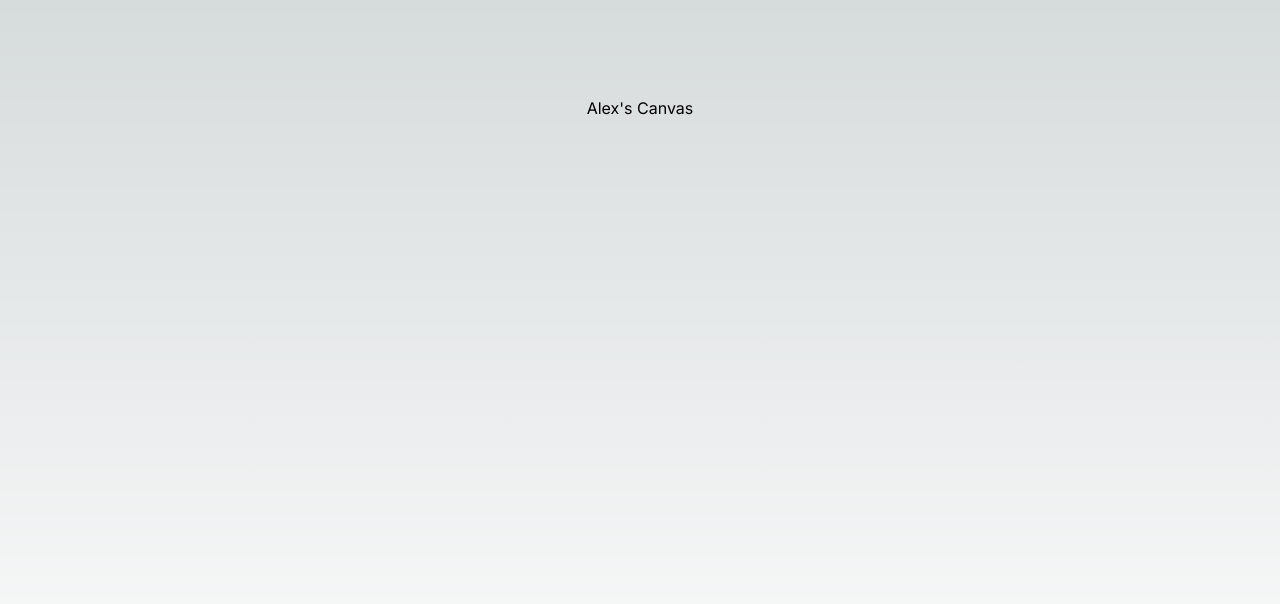
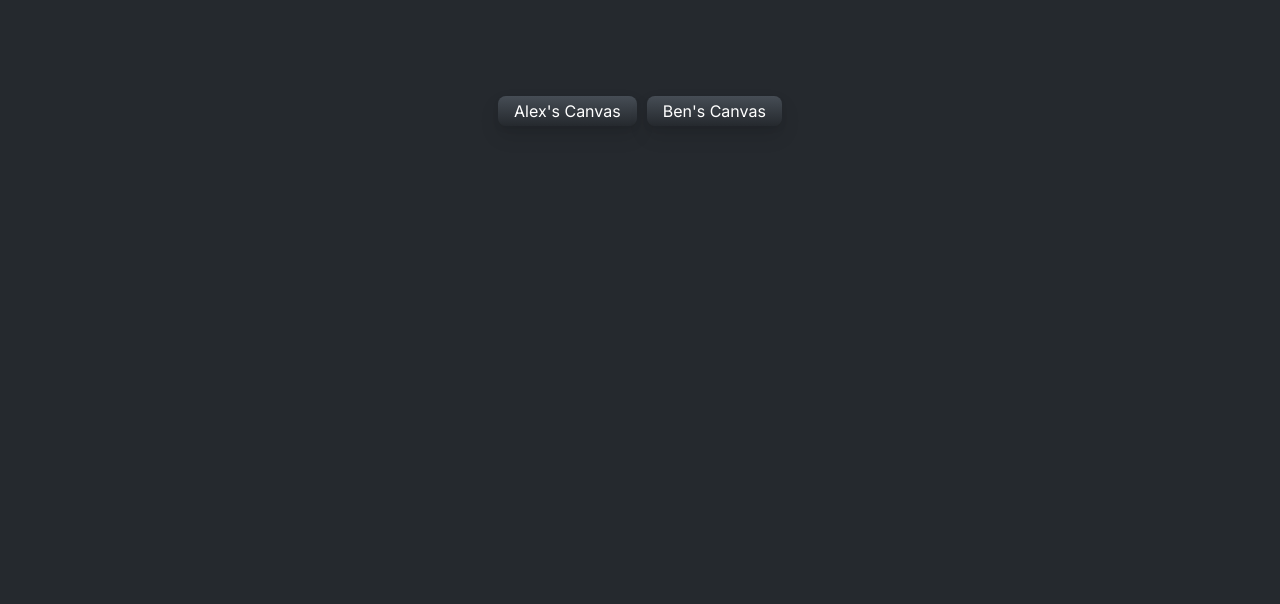
Before and after one commit to Adlam4002/Al-and-Ben-Three_project, a Next.js app: page / in a window 1280 px wide. Shown: the top 604 px of the page. Built offline with nearby package versions, Linux system fonts and the light colour scheme.

Commit message:
made a light, some boxes, shadows not working

```diff
--- a/src/app/alex/page.js
+++ b/src/app/alex/page.js
@@ -16,7 +16,7 @@ export default function App() {
       <div id="canvas-container" className="h-screen w-screen">
         <Canvas
           camera={{
-            position: [-6, 7, 7],
+            position: [0, 10, 25],
           }}
         >
           <Plane
--- a/src/app/globals.css
+++ b/src/app/globals.css
@@ -2,32 +2,37 @@
 @tailwind components;
 @tailwind utilities;
 
-:root {
-  --foreground-rgb: 0, 0, 0;
-  --background-start-rgb: 214, 219, 220;
-  --background-end-rgb: 255, 255, 255;
+a {
+  align-items: center;
+  background-color: initial;
+  background-image: linear-gradient(#464d55, #25292e);
+  border-radius: 8px;
+  border-width: 0;
+  box-shadow: 0 10px 20px rgba(0, 0, 0, 0.1), 0 3px 6px rgba(0, 0, 0, 0.05);
+  box-sizing: border-box;
+  color: #fff;
+  cursor: pointer;
+  display: inline-flex;
+  flex-direction: column;
+  font-size: 16px;
+  height: 30px;
+  justify-content: center;
+  line-height: 1;
+  margin: 0;
+  outline: none;
+  overflow: hidden;
+  padding: 0 16px;
+  text-align: center;
+  margin-left: 5px;
+  margin-right: 5px;
 }
-
-@media (prefers-color-scheme: dark) {
-  :root {
-    --foreground-rgb: 255, 255, 255;
-    --background-start-rgb: 0, 0, 0;
-    --background-end-rgb: 0, 0, 0;
-  }
+a:hover {
+  box-shadow: rgba(0, 1, 0, 0.2) 0 2px 8px;
+  opacity: 0.85;
+  border-color: #646cff;
+  border-width: 1px;
 }
-
 body {
-  color: rgb(var(--foreground-rgb));
-  background: linear-gradient(
-      to bottom,
-      transparent,
-      rgb(var(--background-end-rgb))
-    )
-    rgb(var(--background-start-rgb));
+  background-color: #25292e;
+  color: #fff;
 }
-
-@layer utilities {
-  .text-balance {
-    text-wrap: balance;
-  }
-}
--- /dev/null
+++ b/src/app/not-found.js
@@ -0,0 +1,10 @@
+import Link from "next/link";
+export default function NotFoundPage() {
+  return (
+    <main className="flex min-h-screen flex-col items-center  p-24">
+      <h1>Page not found please return home</h1>
+      <br />
+      <Link href={"/"}>Home</Link>
+    </main>
+  );
+}
--- a/src/app/page.js
+++ b/src/app/page.js
@@ -4,7 +4,10 @@ import Link from "next/link";
 export default function Home() {
   return (
     <main className="flex min-h-screen flex-col items-center  p-24">
-      <Link href={"/alex"}>Alex&apos;s Canvas</Link>
+      <div className="flex flex-row">
+        <Link href={"/alex"}>Alex&apos;s Canvas</Link>
+        <Link href={"/ben"}>Ben&apos;s Canvas</Link>
+      </div>
     </main>
   );
 }
```
